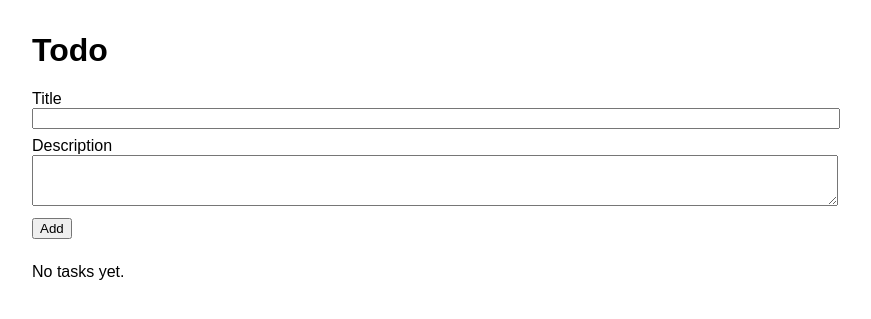
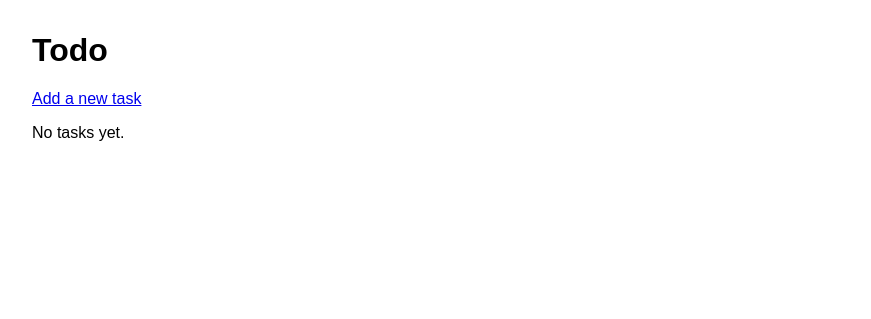
Before and after one commit to jtrajano/ai-zoomcamp, a Django app: page / in a window 1280 px wide. Shown: the top 319 px of the page, without its empty margins (208-1079 px from the left). Run offline with Django 5.2, Linux system fonts and the light colour scheme; data that the repository does not hold is empty.

Commit message:
separate add , edit forms

```diff
--- a/01-todo/todo/templates/todo/index.html
+++ b/01-todo/todo/templates/todo/index.html
@@ -16,20 +16,7 @@
   <body>
     <h1>Todo</h1>
 
-    <form method="post">
-      {% csrf_token %}
-      <div>
-        <label for="title">Title</label><br>
-        <input id="title" name="title" required maxlength="200" style="width:100%">
-      </div>
-      <div style="margin-top:.5rem">
-        <label for="description">Description</label><br>
-        <textarea id="description" name="description" rows="3" style="width:100%"></textarea>
-      </div>
-      <div style="margin-top:.5rem">
-        <button type="submit">Add</button>
-      </div>
-    </form>
+    <p><a href="{% url 'todo:add' %}">Add a new task</a></p>
 
     <div>
       {% if tasks %}
@@ -44,6 +31,7 @@
             <div class="meta">Created: {{ task.created_at }}</div>
             <div class="actions">
               <a href="{% url 'todo:toggle' task.pk %}">{% if task.completed %}Mark incomplete{% else %}Mark complete{% endif %}</a>
+              <a href="{% url 'todo:edit' task.pk %}">Edit</a>
               <a href="{% url 'todo:delete' task.pk %}" onclick="return confirm('Delete this task?')">Delete</a>
             </div>
           </div>
--- a/01-todo/todo/urls.py
+++ b/01-todo/todo/urls.py
@@ -6,6 +6,8 @@ app_name = 'todo'
 
 urlpatterns = [
     path('', views.index, name='index'),
+    path('add/', views.add_task, name='add'),
+    path('edit/<int:pk>/', views.edit_task, name='edit'),
     path('toggle/<int:pk>/', views.toggle_complete, name='toggle'),
     path('delete/<int:pk>/', views.delete_task, name='delete'),
 ]
--- a/01-todo/todo/views.py
+++ b/01-todo/todo/views.py
@@ -5,14 +5,7 @@ from .models import Task
 
 
 def index(request):
-	"""List tasks and handle creation of new tasks via POST."""
-	if request.method == 'POST':
-		title = request.POST.get('title', '').strip()
-		description = request.POST.get('description', '').strip()
-		if title:
-			Task.objects.create(title=title, description=description)
-		return redirect('todo:index')
-
+	"""List tasks only."""
 	tasks = Task.objects.all()
 	return render(request, 'todo/index.html', {'tasks': tasks})
 
@@ -30,3 +23,30 @@ def delete_task(request, pk):
 	task = get_object_or_404(Task, pk=pk)
 	task.delete()
 	return redirect('todo:index')
+
+
+def add_task(request):
+	"""Show add form (GET) and create a new task (POST)."""
+	if request.method == 'POST':
+		title = request.POST.get('title', '').strip()
+		description = request.POST.get('description', '').strip()
+		if title:
+			Task.objects.create(title=title, description=description)
+			return redirect('todo:index')
+		# If no title, re-render form (could add error handling)
+	return render(request, 'todo/add.html')
+
+
+def edit_task(request, pk):
+	"""Show edit form (GET) and update task (POST)."""
+	task = get_object_or_404(Task, pk=pk)
+	if request.method == 'POST':
+		title = request.POST.get('title', '').strip()
+		description = request.POST.get('description', '').strip()
+		if title:
+			task.title = title
+			task.description = description
+			task.save()
+			return redirect('todo:index')
+		# If title empty, re-render form
+	return render(request, 'todo/edit.html', {'task': task})
```
Also changed, not shown: 01-todo/todo/templates/todo/_form.html (added, +8 -0 lines), 01-todo/todo/templates/todo/add.html (added, +15 -0 lines), 01-todo/todo/templates/todo/edit.html (added, +15 -0 lines), 01-todo/todo/tests.py (+38 -9 lines), 01-todo/todo/migrations/0002_task_target_date.py (added).
